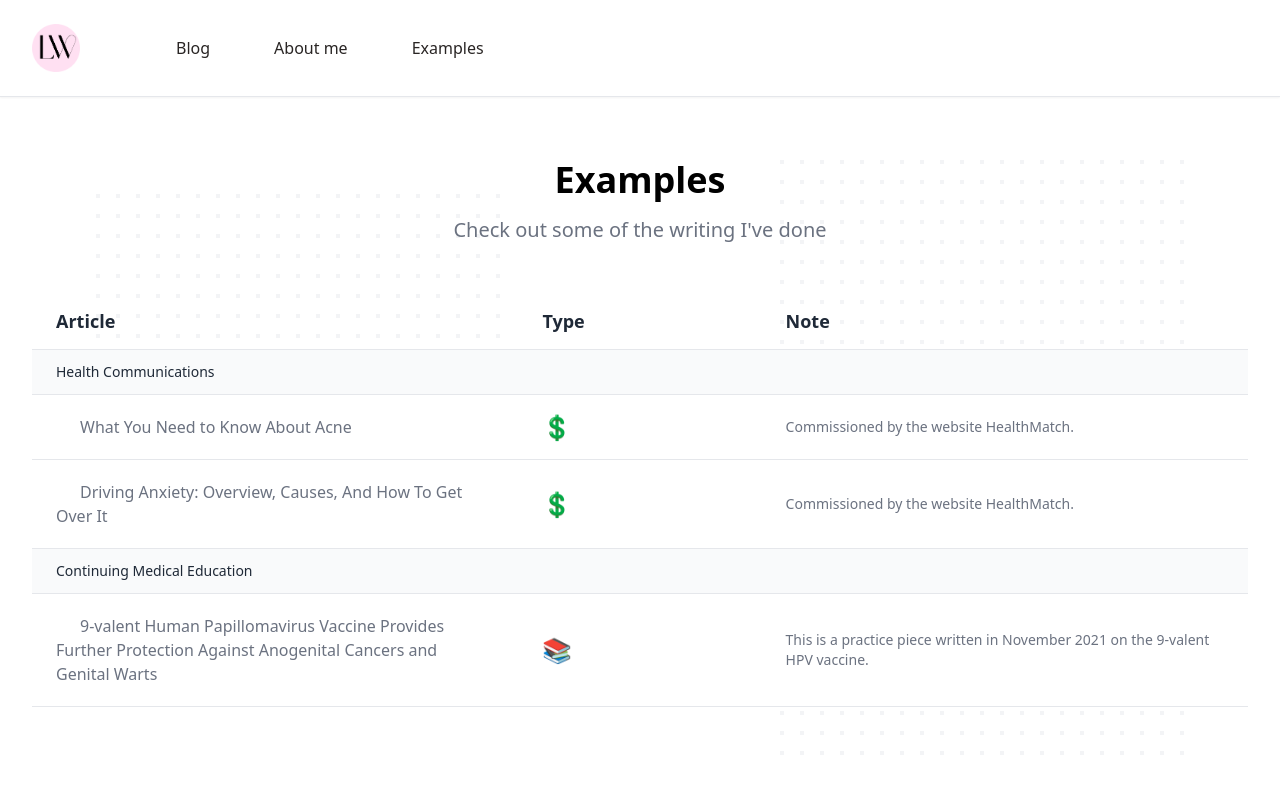
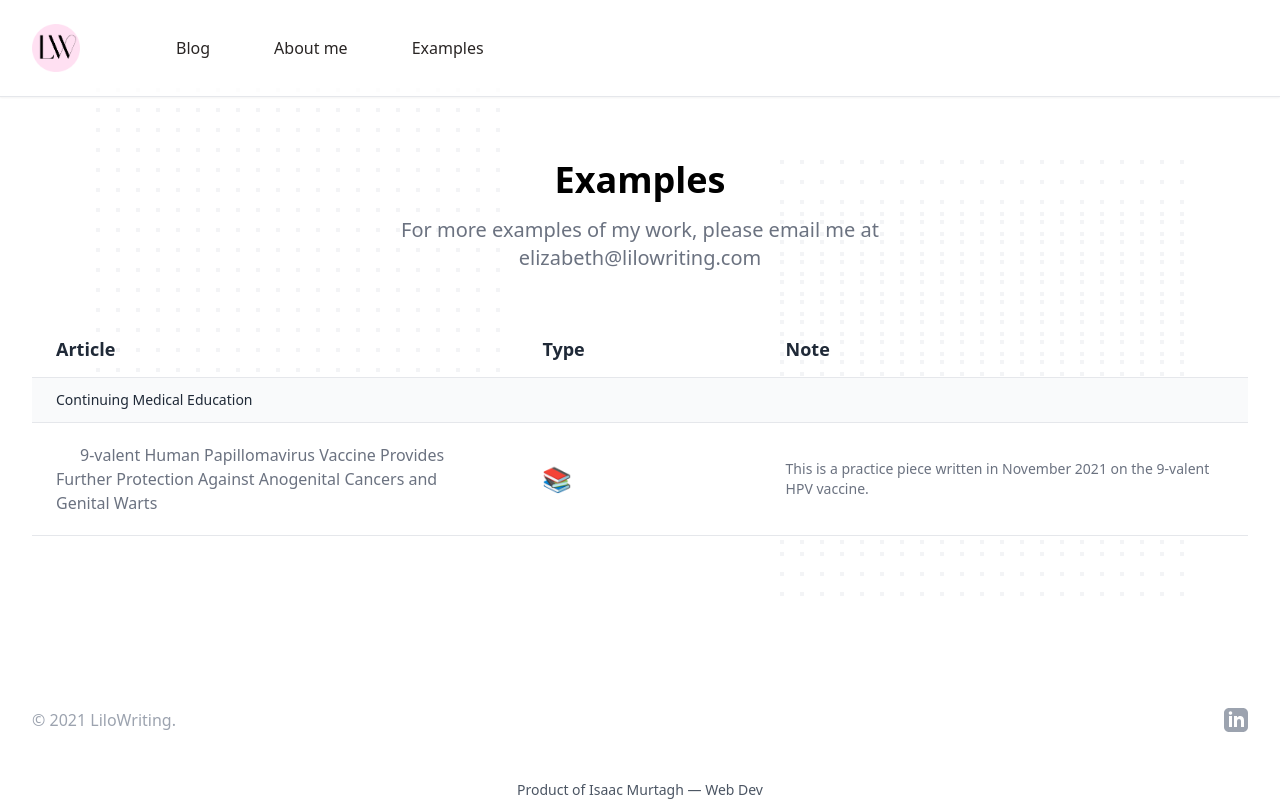
Before and after one commit to IsaacMurtagh/Elizabeth-site, a Next.js app: page /examples in a window 1280 px wide. Shown: the top 801 px of the page. Built offline with nearby package versions, Linux system fonts and the light colour scheme.

Commit message:
remove exmaples for paid work

```diff
--- a/components/headline.js
+++ b/components/headline.js
@@ -3,7 +3,7 @@ export default function ({ title, subtitle, caption }) {
     <div className="flex flex-col text-center max-w-4xl mx-auto mb-8 md:mb-16">
     { caption && <span className="uppercase text-rose-500 mb-1">{ caption }</span> }
     { title && <h1 className="text-4xl font-bold mb-4">{ title }</h1> }
-    { subtitle && <h2 className="text-gray-500 text-xl font-extralight max-w-2xl mx-auto">{ subtitle }</h2> }
+    { subtitle && <h2 className="text-gray-500 text-xl font-extralight max-w-2xl mx-auto" dangerouslySetInnerHTML={{ __html: subtitle }}/> }
   </div>
   )
 }
--- a/pages/examples.js
+++ b/pages/examples.js
@@ -5,27 +5,9 @@ import Head from "next/head";
 import Headline from "@components/headline";
 import Link from "next/link";
 
-const paid = '💲';
 const educational = '📚';
 
 const sections = [
-  {
-    name: 'Health Communications',
-    examples: [
-      {
-        name: 'What You Need to Know About Acne',
-        href: 'https://healthmatch.io/acne',
-        type: paid,
-        note: 'Commissioned by the website HealthMatch.',
-      },
-      {
-        name: 'Driving Anxiety: Overview, Causes, And How To Get Over It',
-        href: 'https://healthmatch.io/anxiety/how-to-get-over-driving-anxiety',
-        type: paid,
-        note: 'Commissioned by the website HealthMatch.',
-      },
-    ]
-  },
   {
     name: 'Continuing Medical Education',
     examples: [
@@ -47,7 +29,7 @@ export default function about() {
       </Head>
       <Headline
         title="Examples"
-        subtitle="Check out some of the writing I've done"
+        subtitle="For more examples of my work, please email me at <a href='mailto:elizabeth@lilowriting.com'>elizabeth@lilowriting.com</a>"
       />
       <table className="w-full table-fixed text-left">
         <thead className="text-gray-800 font-medium text-lg">
```
